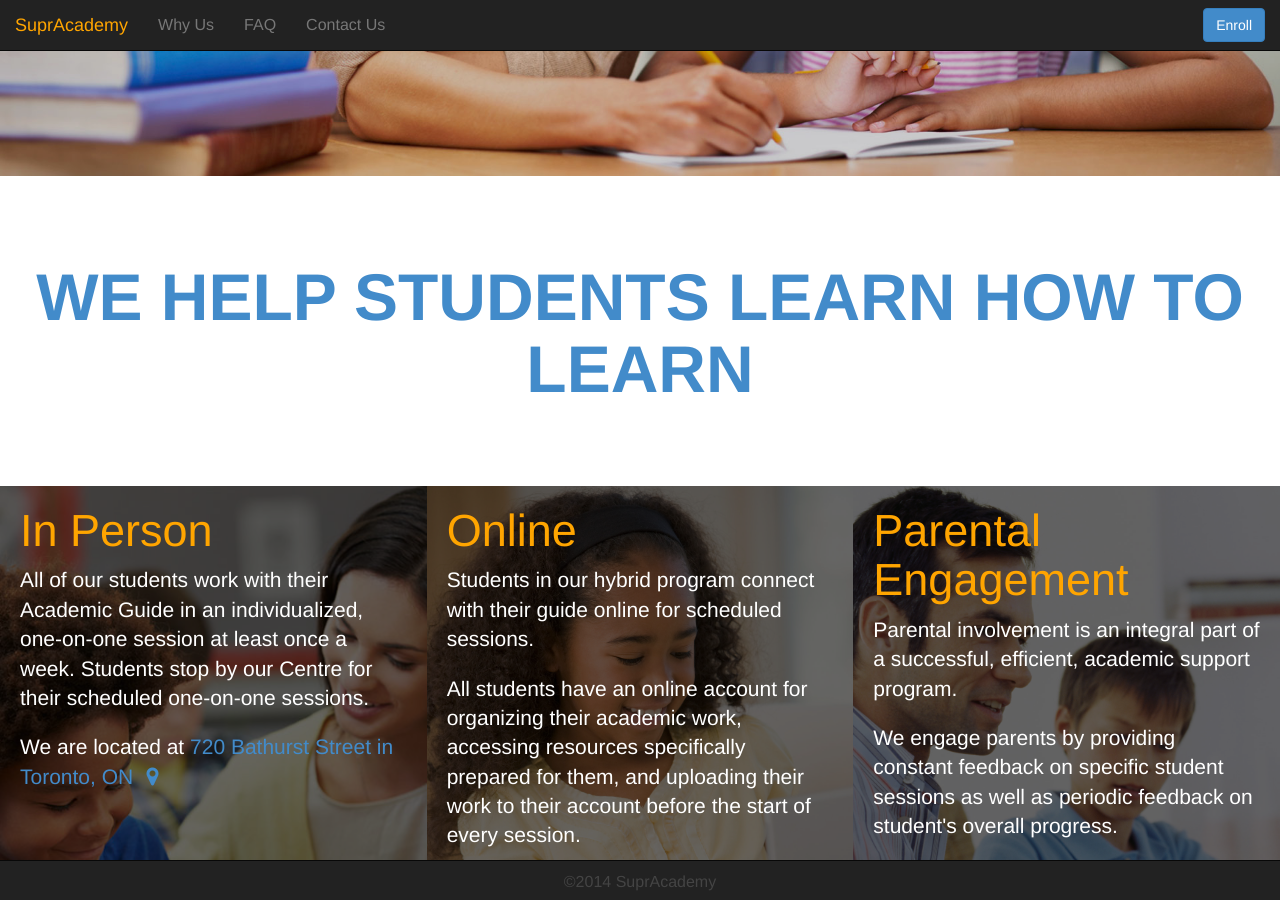
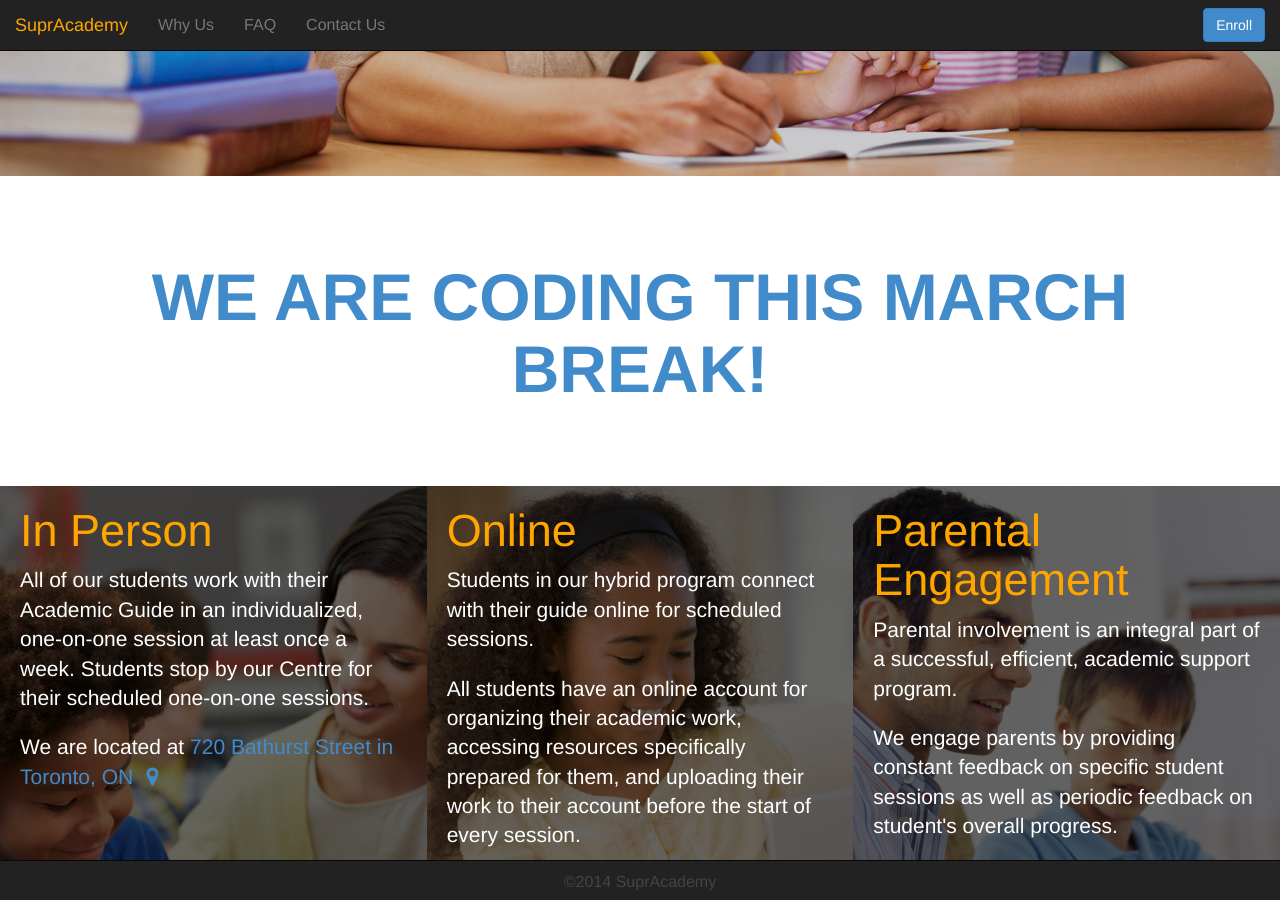
Before and after one commit to ojagostini/supracademy.com, a Jekyll site: the page built from index.html, in a window 1280 px wide and 900 px high, scrolled down 499 px. Built offline with Jekyll 4.4.1, drawn with Linux system fonts in a browser that asks for light colours; nearby versions of some CDN libraries.

Commit message:
kidscode link added

```diff
--- a/index.html
+++ b/index.html
@@ -72,7 +72,7 @@ published: true
 <!-- How It Works -->
 <div id="the-how" class="container-fluid strip white-theme">
   <div class="animation" data-animation="fadeIn">
-    <h1 class="large-text">WE HELP STUDENTS LEARN HOW TO LEARN</h1>
+    <h1 class="large-text"><a href="http://supracademy.com/kidscode/">WE ARE CODING THIS MARCH BREAK!</a></h1>
     <div class="row strip">
       <div class="col-md-8 col-md-offset-2">
         <p class="lead"></p>
```
